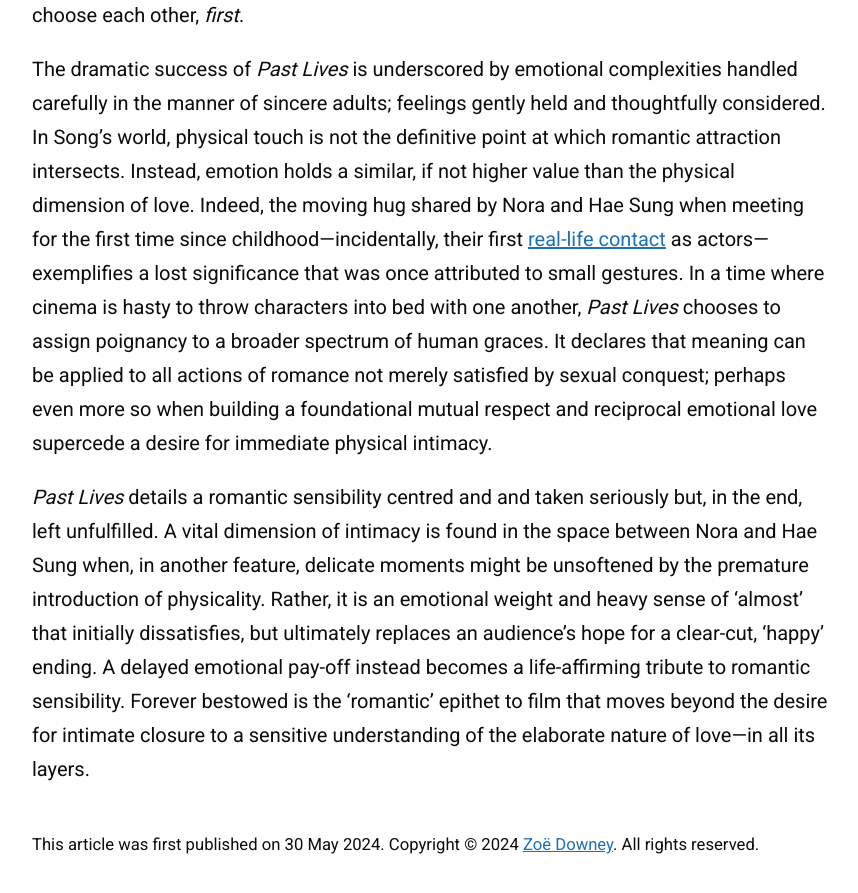
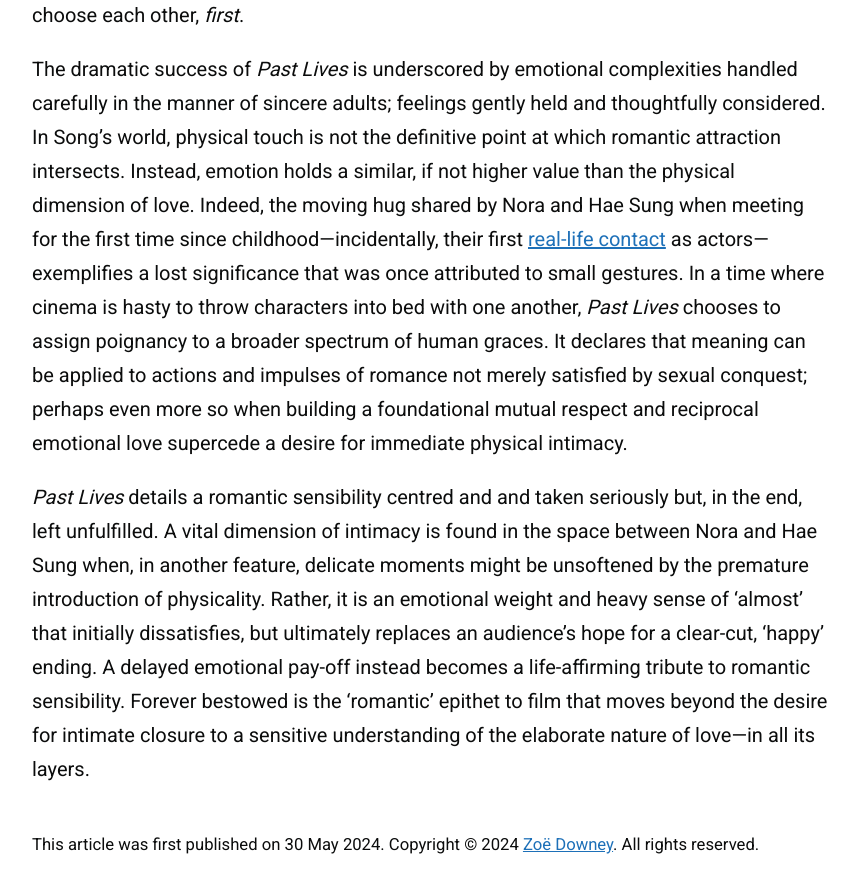
Before and after one commit to zoeurl/zoedowney.github.io, a Jekyll site: the page built from _posts/2024-05-30-past-lives.md, in a window 1280 px wide and 900 px high, scrolled down 2150 px. Shown: the top 893 px of the window, without its empty margins (208-1066 px from the left). Built offline with Jekyll 4.4.1, drawn with Linux system fonts in a browser that asks for light colours.

Commit message:
Update 2024-05-30-past-lives.md

```diff
--- a/_posts/2024-05-30-past-lives.md
+++ b/_posts/2024-05-30-past-lives.md
@@ -19,6 +19,6 @@
 
 The crux of the film, held together by the 8,000-layer [in-yun](https://en.wiktionary.org/wiki/%EC%9D%B8%EC%97%B0) concept of providence and fate in relationships, is tested by the introduction of the second man at the bar—Nora’s soon-to-be husband, Arthur. _Past Lives_ reveals its true sensitivity in its handling of Nora’s second major romance. Dramatic instinct, met with the fate concept, seeks to misdirect audiences and encourage the demonisation of Arthur as interloper. Arthur self-characterises as the “evil white American husband”, obstructing the path to love’s destiny and the unification of Nora and Hae Sung. Doomed romances in dramatic terms require a fairytale aspect of kismet-meets-strife. But, in reality, emotional maturity recognises that lasting compatibility is built on mutual understanding and the consistent alignment of personal values. Despite complex romantic threads tied to Hae Sung, which may resist being loosened, Nora and Arthur are fated to belong together precisely because they choose each other, _first_.
 
-The dramatic success of _Past Lives_ is underscored by emotional complexities handled carefully in the manner of sincere adults; feelings gently held and thoughtfully considered. In Song’s world, physical touch is not the definitive point at which romantic attraction intersects. Instead, emotion holds a similar, if not higher value than the physical dimension of love. Indeed, the moving hug shared by Nora and Hae Sung when meeting for the first time since childhood—incidentally, their first [real-life contact](https://www.youtube.com/watch?v=9d4ObkmCJYs&t=7s&ab_channel=A24) as actors—exemplifies a lost significance that was once attributed to small gestures. In a time where cinema is hasty to throw characters into bed with one another, _Past Lives_ chooses to assign poignancy to a broader spectrum of human graces. It declares that meaning can be applied to all actions of romance not merely satisfied by sexual conquest; perhaps even more so when building a foundational mutual respect and reciprocal emotional love supercede a desire for immediate physical intimacy.
+The dramatic success of _Past Lives_ is underscored by emotional complexities handled carefully in the manner of sincere adults; feelings gently held and thoughtfully considered. In Song’s world, physical touch is not the definitive point at which romantic attraction intersects. Instead, emotion holds a similar, if not higher value than the physical dimension of love. Indeed, the moving hug shared by Nora and Hae Sung when meeting for the first time since childhood—incidentally, their first [real-life contact](https://www.youtube.com/watch?v=9d4ObkmCJYs&t=7s&ab_channel=A24) as actors—exemplifies a lost significance that was once attributed to small gestures. In a time where cinema is hasty to throw characters into bed with one another, _Past Lives_ chooses to assign poignancy to a broader spectrum of human graces. It declares that meaning can be applied to actions and impulses of romance not merely satisfied by sexual conquest; perhaps even more so when building a foundational mutual respect and reciprocal emotional love supercede a desire for immediate physical intimacy.
 
 _Past Lives_ details a romantic sensibility centred and and taken seriously but, in the end, left unfulfilled. A vital dimension of intimacy is found in the space between Nora and Hae Sung when, in another feature, delicate moments might be unsoftened by the premature introduction of physicality. Rather, it is an emotional weight and heavy sense of ‘almost’ that initially dissatisfies, but ultimately replaces an audience’s hope for a clear-cut, ‘happy’ ending. A delayed emotional pay-off instead becomes a life-affirming tribute to romantic sensibility. Forever bestowed is the ‘romantic’ epithet to film that moves beyond the desire for intimate closure to a sensitive understanding of the elaborate nature of love—in all its layers.
```
